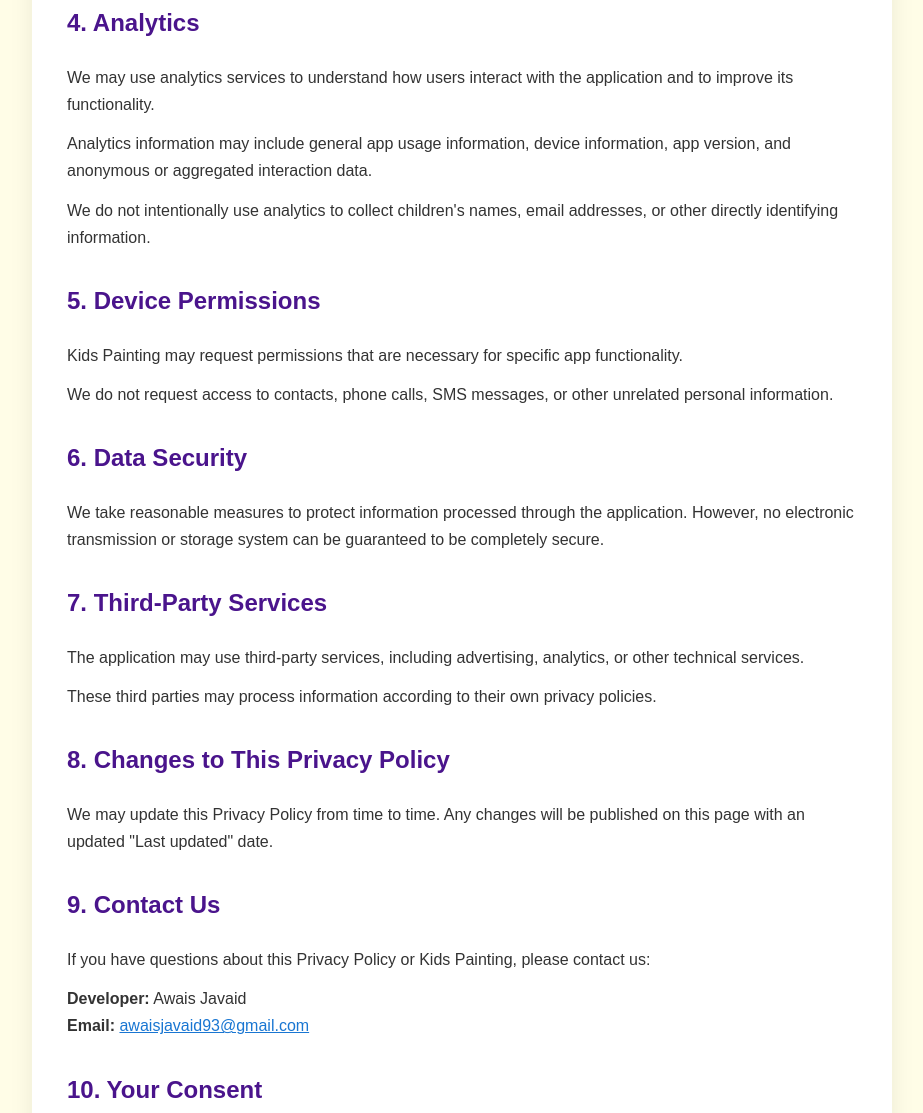
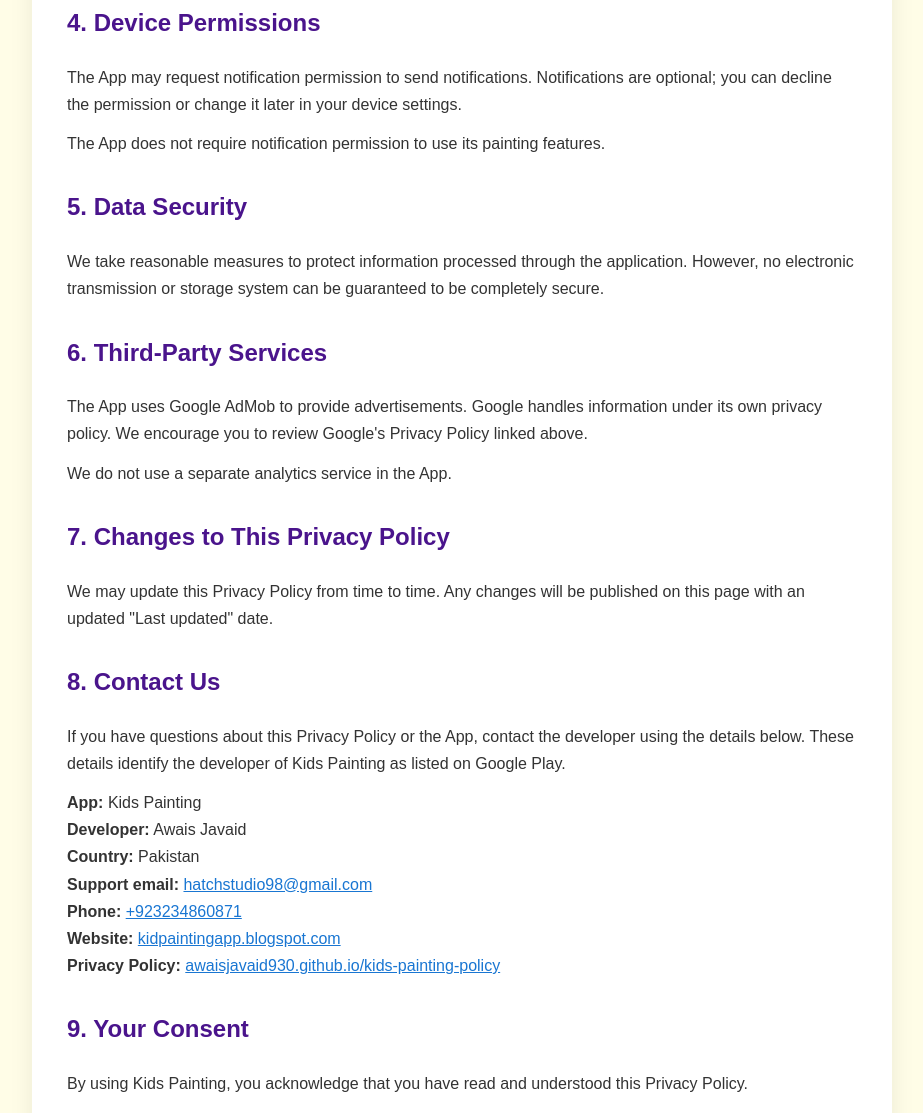
Before and after one commit to awaisjavaid930/kids-painting-policy, a plain HTML site: page index.html in a window 1280 px wide. Shown: the part 1411-2524 px from the top of the page, without its empty margins (178-1101 px from the left). Drawn offline with Linux system fonts and the light colour scheme.

Commit message:
Issue Fixed

````diff
--- a/index.html
+++ b/index.html
@@ -6,7 +6,6 @@
     <meta name="viewport" content="width=device-width, initial-scale=1.0" />
     <title>Privacy Policy - Kids Painting</title>
 
-    ```
     <style>
       * {
         box-sizing: border-box;
@@ -95,28 +94,29 @@
         }
       }
     </style>
-    ```
   </head>
 
   <body>
     <div class="container">
       <div class="card">
-        ```
         <h1>Privacy Policy</h1>
 
         <div class="updated">
           <strong>Kids Painting</strong><br />
-          Last updated: August 11, 2026
+          Last updated: October 17, 2026
         </div>
 
         <p>
-          This Privacy Policy explains how <strong>Kids Painting</strong>
-          handles information when you use our mobile application.
+          This Privacy Policy applies to the <strong>Kids Painting</strong>
+          mobile application available on Google Play (the "App"). The App is
+          provided by <strong>Awais Javaid</strong>, an individual developer
+          based in Pakistan.
         </p>
 
         <p>
-          We designed Kids Painting for children and families. We respect your
-          privacy and aim to collect as little information as possible.
+          The App is designed for children and families. It does not require an
+          account. The App displays ads provided by Google AdMob and may request
+          notification permission so it can send notifications.
         </p>
 
         <div class="highlight">
@@ -150,8 +150,8 @@
         <h2>2. Advertising</h2>
 
         <p>
-          Kids Painting may display advertisements provided by third-party
-          advertising services such as Google AdMob.
+          The App displays advertisements provided by Google AdMob, a Google
+          advertising service.
         </p>
 
         <p>
@@ -163,8 +163,9 @@
         </p>
 
         <p>
-          For information about how Google handles data, please review Google's
-          privacy documentation.
+          Google may process information as described in its privacy policy.
+          For more information, please review
+          <a href="https://policies.google.com/privacy">Google's Privacy Policy</a>.
         </p>
 
         <h2>3. Children's Privacy</h2>
@@ -182,37 +183,20 @@
           applicable requirements for child-directed applications.
         </p>
 
-        <h2>4. Analytics</h2>
+        <h2>4. Device Permissions</h2>
 
         <p>
-          We may use analytics services to understand how users interact with
-          the application and to improve its functionality.
+          The App may request notification permission to send notifications.
+          Notifications are optional; you can decline the permission or change
+          it later in your device settings.
         </p>
 
         <p>
-          Analytics information may include general app usage information,
-          device information, app version, and anonymous or aggregated
-          interaction data.
+          The App does not require notification permission to use its painting
+          features.
         </p>
 
-        <p>
-          We do not intentionally use analytics to collect children's names,
-          email addresses, or other directly identifying information.
-        </p>
-
-        <h2>5. Device Permissions</h2>
-
-        <p>
-          Kids Painting may request permissions that are necessary for specific
-          app functionality.
-        </p>
-
-        <p>
-          We do not request access to contacts, phone calls, SMS messages, or
-          other unrelated personal information.
-        </p>
-
-        <h2>6. Data Security</h2>
+        <h2>5. Data Security</h2>
 
         <p>
           We take reasonable measures to protect information processed through
@@ -220,39 +204,46 @@
           can be guaranteed to be completely secure.
         </p>
 
-        <h2>7. Third-Party Services</h2>
+        <h2>6. Third-Party Services</h2>
 
         <p>
-          The application may use third-party services, including advertising,
-          analytics, or other technical services.
+          The App uses Google AdMob to provide advertisements. Google handles
+          information under its own privacy policy. We encourage you to review
+          Google's Privacy Policy linked above.
         </p>
 
-        <p>
-          These third parties may process information according to their own
-          privacy policies.
-        </p>
+        <p>We do not use a separate analytics service in the App.</p>
 
-        <h2>8. Changes to This Privacy Policy</h2>
+        <h2>7. Changes to This Privacy Policy</h2>
 
         <p>
           We may update this Privacy Policy from time to time. Any changes will
           be published on this page with an updated "Last updated" date.
         </p>
 
-        <h2>9. Contact Us</h2>
+        <h2>8. Contact Us</h2>
 
         <p>
-          If you have questions about this Privacy Policy or Kids Painting,
-          please contact us:
+          If you have questions about this Privacy Policy or the App, contact
+          the developer using the details below. These details identify the
+          developer of Kids Painting as listed on Google Play.
         </p>
 
         <p>
+          <strong>App:</strong> Kids Painting<br />
           <strong>Developer:</strong> Awais Javaid<br />
-          <strong>Email:</strong>
-          <a href="mailto:awaisjavaid93@gmail.com"> awaisjavaid93@gmail.com </a>
+          <strong>Country:</strong> Pakistan<br />
+          <strong>Support email:</strong>
+          <a href="mailto:hatchstudio98@gmail.com">hatchstudio98@gmail.com</a><br />
+          <strong>Phone:</strong>
+          <a href="tel:+923234860871">+923234860871</a><br />
+          <strong>Website:</strong>
+          <a href="https://kidpaintingapp.blogspot.com/">kidpaintingapp.blogspot.com</a><br />
+          <strong>Privacy Policy:</strong>
+          <a href="https://awaisjavaid930.github.io/kids-painting-policy/">awaisjavaid930.github.io/kids-painting-policy</a>
         </p>
 
-        <h2>10. Your Consent</h2>
+        <h2>9. Your Consent</h2>
 
         <p>
           By using Kids Painting, you acknowledge that you have read and
@@ -261,7 +252,6 @@
       </div>
 
       <footer>© 2026 Kids Painting. All rights reserved.</footer>
-      ```
     </div>
   </body>
 </html>
````
